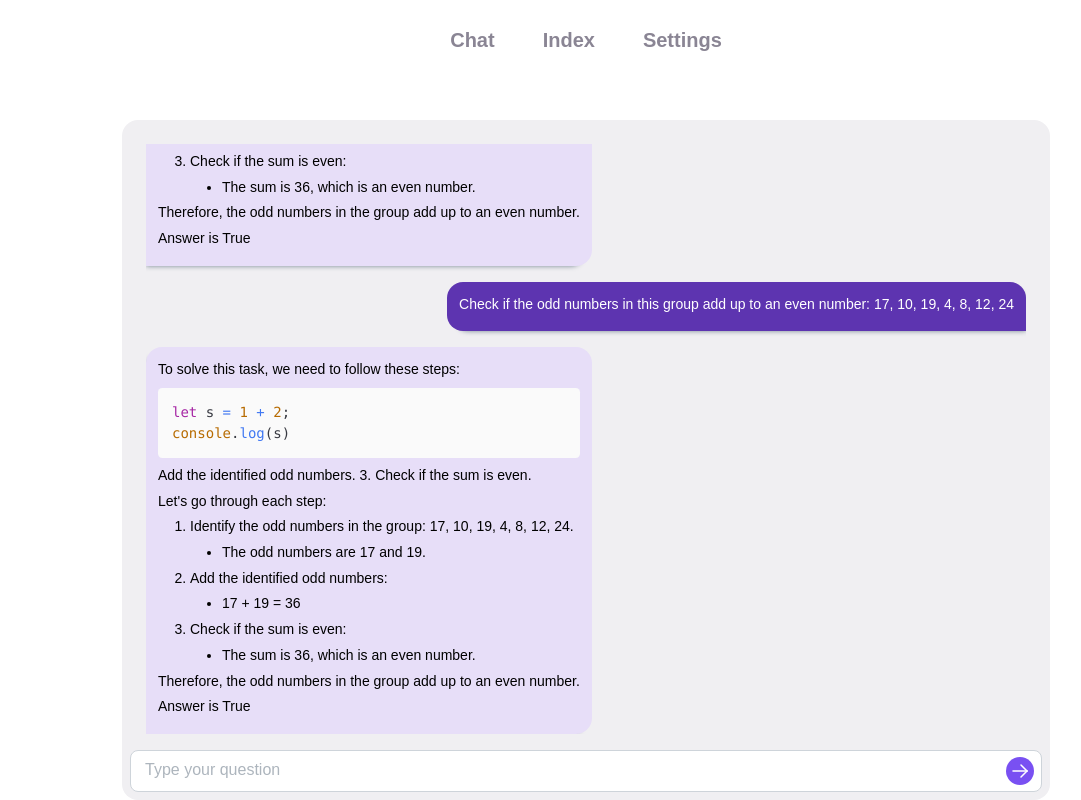
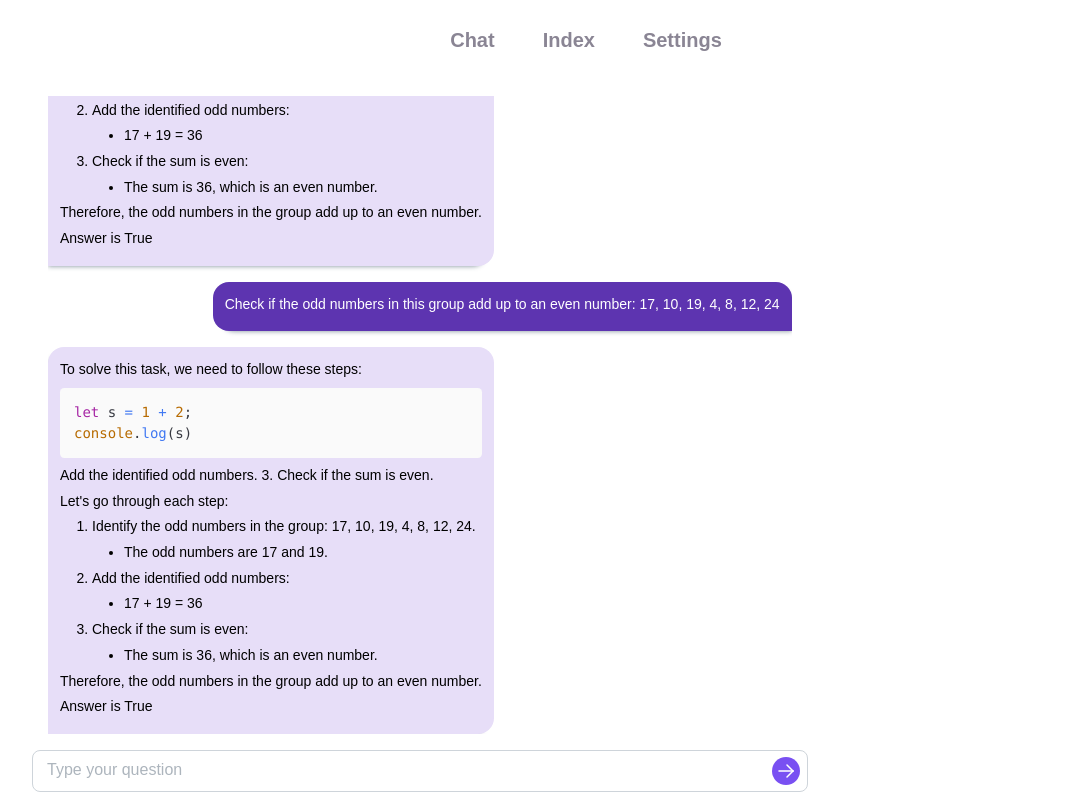
Before and after one commit to Daniil-Solo/RAG-On-Obsidian, a React (Vite) app in the folder frontend/: page / in a window 1280 px wide. Shown: the whole page, without its empty margins (54-1135 px from the left). Built offline with nearby package versions, Linux system fonts and the light colour scheme.

Commit message:
correct paddings

```diff
--- a/frontend/src/layouts/basic-layout/index.tsx
+++ b/frontend/src/layouts/basic-layout/index.tsx
@@ -1,4 +1,4 @@
-import {Container, Group, Space} from '@mantine/core';
+import {Container, Group} from '@mantine/core';
 import {NavLink} from "react-router-dom";
 import "./index.css";
 
@@ -24,7 +24,7 @@ export interface BasicLayoutProps  {
 
 const BasicLayout = (props: BasicLayoutProps) => {
     return (
-        <Container size="md">
+        <Container fluid={false} size="lg">
             <div style={{height: "100vh"}}>
                 <Group h={"10%"} component={"nav"} justify="center">
                     {
@@ -35,8 +35,7 @@ const BasicLayout = (props: BasicLayoutProps) => {
                         ))
                     }
                 </Group>
-                <Space h={"5%"}/>
-                <main style={{height: "85%"}}>
+                <main style={{height: "90%"}}>
                     {props.children}
                 </main>
             </div>
--- a/frontend/src/pages/chat/index.tsx
+++ b/frontend/src/pages/chat/index.tsx
@@ -35,7 +35,8 @@ export const ChatPage = () => {
 
     return (
         <BasicLayout>
-            <Flex direction={"column"} p={8} h="100%" style={{backgroundColor: "var(--light)", borderRadius: 16}}>
+            <Flex direction={"row"} h="100%" pb={8}>
+                <Flex direction={"column"} h="100%" w="70%">
                     <ScrollArea p={16} style={{flexGrow: 1}} viewportRef={viewport}>
                         <MessageHistory messages={messages}/>
                     </ScrollArea>
@@ -57,6 +58,10 @@ export const ChatPage = () => {
                         }
                     />
                 </Flex>
+                <div style={{height: "100%", width: "30%"}}>
+                    {/*Related docs*/}
+                </div>
+            </Flex>
         </BasicLayout>
     );
 }
```
Lines whose indentation alone changed are shown as unchanged.
